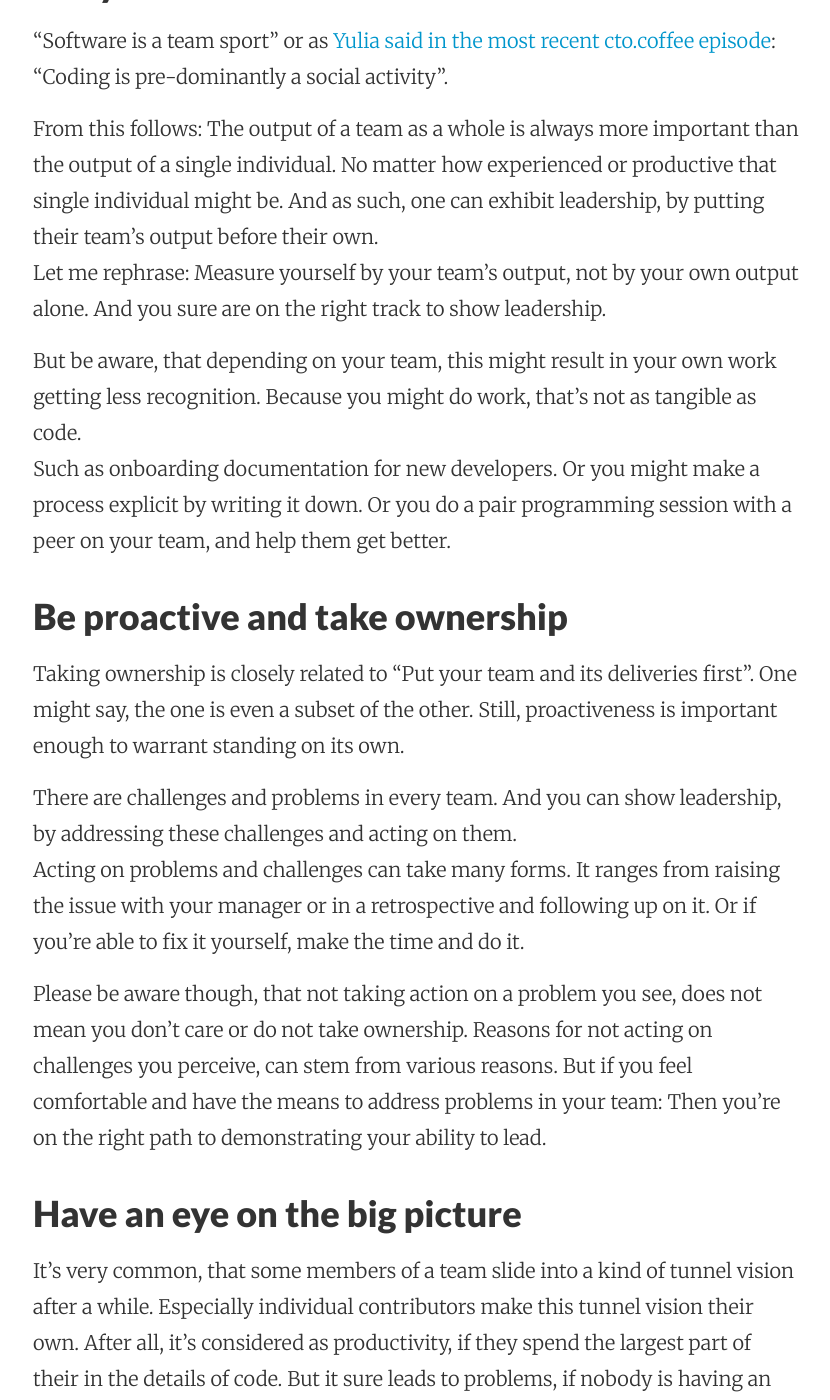
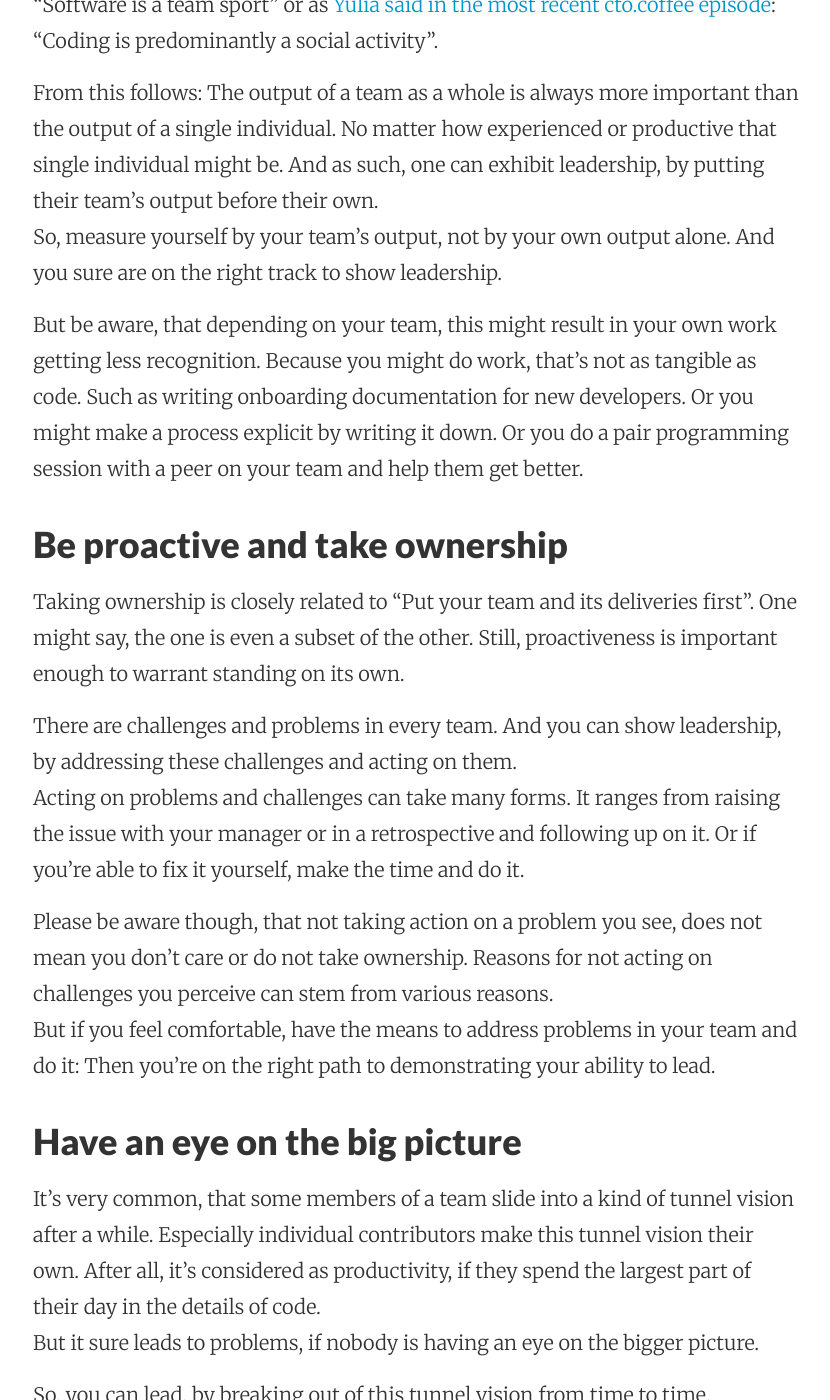
Before and after one commit to benjmin-r/cto.coffee, a Jekyll site: the page built from writing/_posts/2018-12-18-leadership-as-an-ic.md, in a window 1280 px wide and 1400 px high, scrolled down 1428 px. Shown: the whole window, without its empty margins (223-1053 px from the left). Built offline with Jekyll 4.4.1, drawn with Linux system fonts in a browser that asks for light colours; nearby versions of some CDN libraries; some of the changed text lies outside the part shown.

Commit message:
more editing

```diff
--- a/writing/_posts/2018-12-18-leadership-as-an-ic.md
+++ b/writing/_posts/2018-12-18-leadership-as-an-ic.md
@@ -28,25 +28,25 @@
 below.
 
 Please be aware, when reading my points, that I’m not disagreeing  with Tom. Some of my points are already contained in
-his list of  behaviours. But it’s important for me to emphasize different aspects of them. All in all I’d like you to
-understood the below list as a supplement to Tom’s list.
+his list of  behaviours. But it’s important for me to emphasize different aspects of them. All in all, I’d like you to
+understand the below list as a supplement to Tom’s list.
 
 
 ### Put your team and its deliveries first
 
-"Software is a team sport" or as [Yulia said in the most recent cto.coffee episode][ep06]: "Coding is pre-dominantly a
+"Software is a team sport" or as [Yulia said in the most recent cto.coffee episode][ep06]: "Coding is predominantly a
 social activity".
 
 From this follows: The output of a team as a whole is always more important than the output of a single individual. No
 matter how experienced or productive that single individual might be. And as such, one can exhibit leadership, by
 putting their team’s output before their own.
-Let me rephrase: Measure yourself by your team’s output, not by your own output alone. And you sure are on the right
+So, measure yourself by your team’s output, not by your own output alone. And you sure are on the right
 track to show leadership.
 
 But be aware, that depending on your team, this might result in your own work getting less recognition. Because you
-might do work, that’s not as tangible as code.
-Such as onboarding documentation for new developers. Or you might make a process explicit by writing it down. Or you do
-a pair programming session with a peer on your team, and help them get better.
+might do work, that’s not as tangible as code. Such as writing onboarding documentation for new developers. Or you might
+make a process explicit by writing it down. Or you do a pair programming session with a peer on your team and help them
+get better.
 
 
 ### Be proactive and take ownership
@@ -60,16 +60,17 @@
 retrospective and following up on it. Or if you're able to fix it yourself, make the time and do it.
 
 Please be aware though, that not taking action on a problem you see, does not mean you don’t care or do not take
-ownership. Reasons for not acting on challenges you perceive, can stem from various reasons. But if you feel comfortable
-and have the means to address problems in your team: Then you’re on the right path to demonstrating your ability to
-lead.
+ownership. Reasons for not acting on challenges you perceive can stem from various reasons.
+But if you feel comfortable, have the means to address problems in your team and do it: Then you’re on the right path to
+demonstrating your ability to lead.
 
 
 ### Have an eye on the big picture
 
 It's very common, that some members of a team slide into a kind of tunnel vision after a while. Especially individual
 contributors make this tunnel vision their own. After all, it's considered as productivity, if they spend the largest
-part of their in the details of code. But it sure leads to problems, if nobody is having an eye on the bigger picture.
+part of their day in the details of code.
+But it sure leads to problems, if nobody is having an eye on the bigger picture.
 
 So, you can lead, by breaking out of this tunnel vision from time to time.
 Do a check of the current position of your team, with regards to where it should be at and where it should be going.
@@ -82,22 +83,19 @@
 
 ### Make sure everyone is heard
 
-By now, it's a given, that diverse teams are not only the right thing to do, but also a [smart thing to
+By now, it's a given, that diverse teams are not only the right thing to do but also a [smart thing to
 do][diverse-teams].
 
-So to make the best out of your team, you should make sure to tap their knowledge and experience. After all, what good
-does it do, if you have smart people on the team, only to make all the decisions for them?
+So to make the best out of your team, you should make sure their knowledge and experience is used. After all, what good
+does it do, if you have smart people on the team, when they don't contribute?
 
-Still, you can get caught up in all sorts of unconscious biases and habits. Even with the best intention of creating and
-making the most out of smart and diverse teams.
+A good first step to do that is to make sure everyone on your team is heard. And I really mean _everyone’s_ opinion
+should be heard. If the matter is relevant to them. You can exhibit this kind of leadership behaviour, especially in
+team meetings. Start by asking everyone around, before making a team decision.
 
-A good first step to not get caught up  is to make sure everyone on your team is heard. And I really mean _everyone’s_
-opinion should be heard, if the matter is relevant to them. You can exhibit this kind of leadership behaviour especially
-in team meetings. Start by asking everyone around, before making a team decision.
-
-Of course this does not mean, everyone should have a say in the tiniest decision. Rather, leaders ensure that everyone
-who is affected by a decision, has a say in that decision. Leaders make sure no one is not drowned out by other, louder
-members of the team.
+Of course, this does not mean, everyone should have a say in the tiniest decisions. Rather, leaders ensure that everyone
+who is affected by a decision has a say in that decision. Leaders make sure no one is not drowned out by other, louder
+voices of the team.
 
 
 ### Seek out differing opinions and solutions
@@ -109,7 +107,7 @@
 When seeking out and receiving these opinions, one should also not only tolerate them. If anything, one should [listen
 to them actively][active-listening], and actually consider them.
 
-The goal of this is to make better informed decisions. Decisions that are based on more diverse opinions and viewpoints.
+The goal of this is to make better-informed decisions. Decisions that are based on more diverse opinions and viewpoints.
 
 
 ### Bonus: Lead by example
@@ -117,14 +115,14 @@
 Diligent readers will notice, that [Tom's list][tombartel] already lists "Leading by example". So you would not be wrong
 to say, this is not an extra point to Tom’s list.
 
-Nonetheless, this one is so important that I need to list it too. Plus, it's kind of a multiplier to all the above
-listed leadership traits.
+Nonetheless, this one is so important that I need to list it too. Plus, it's kind of a multiplier to all the
+above-listed leadership traits.
 
 That is, show any of the above traits in a way, that makes other people on your team want to behave in the same way.
 Then you have _the_ strongest indicator, that you are a leader.
 
-It's hard to emphasize this enough. You don’t have formal authority of an organization bestowed upon you? Yet, people
-follow what you do? Then you are a textbook definition of leader!
+It's hard to emphasize this enough. You don’t have a formal authority of an organization bestowed upon you? Yet, people
+follow what you do? Then you are a textbook definition of a leader!
 
 
 ## Addendum
@@ -136,7 +134,7 @@
 [Tom's post][tombartel]. The most I could find until now, where about explaining leadership in general. And
 not so much for individual contributors in software/operations teams.
 
-So I'd appreciate it a lot, if you [send other resources in this space my way on Twitter][@benjamin] or [contact
+So I'd appreciate it a lot if you [send other resources in this space my way on Twitter][@benjamin] or [contact
 me][contact].
 
 
@@ -148,7 +146,7 @@
 Rather, be aware that [systemic][systemic-bias] and [unconscious][unconscious-bias] biases affect how you perceive
 people.
 
-Biases may result in you perceiving behaviours of some groups of people differently, than the behaviours of people from
+Biases may result in you perceiving behaviours of some groups of people differently than the behaviours of people from
 the group that’s most common in your organization.
 
 You might not perceive people from underrepresented groups as leaders. While they may actually be leading. So, consider
```
Also changed, not shown: other parts of writing/_posts/2018-12-18-leadership-as-an-ic.md (+5 -5 lines).
